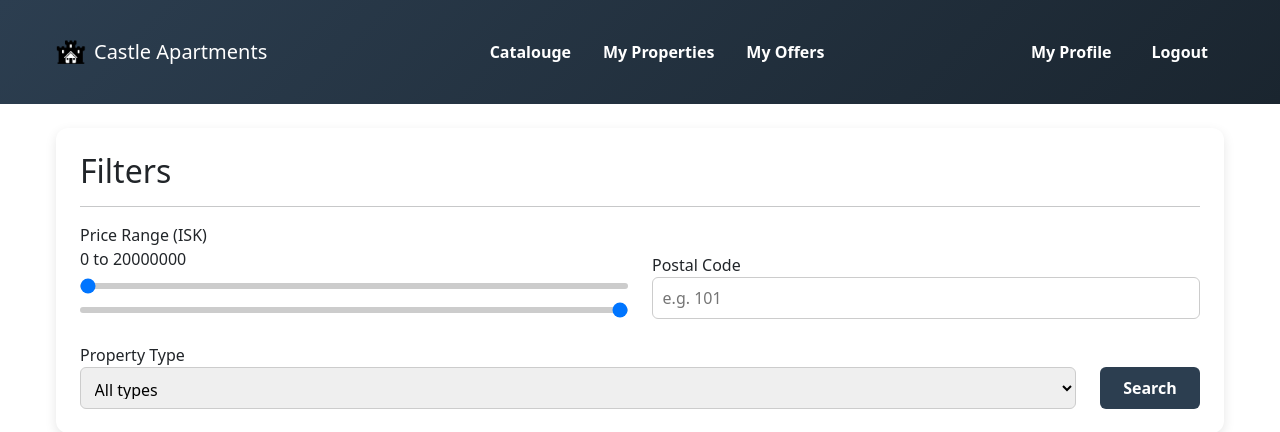
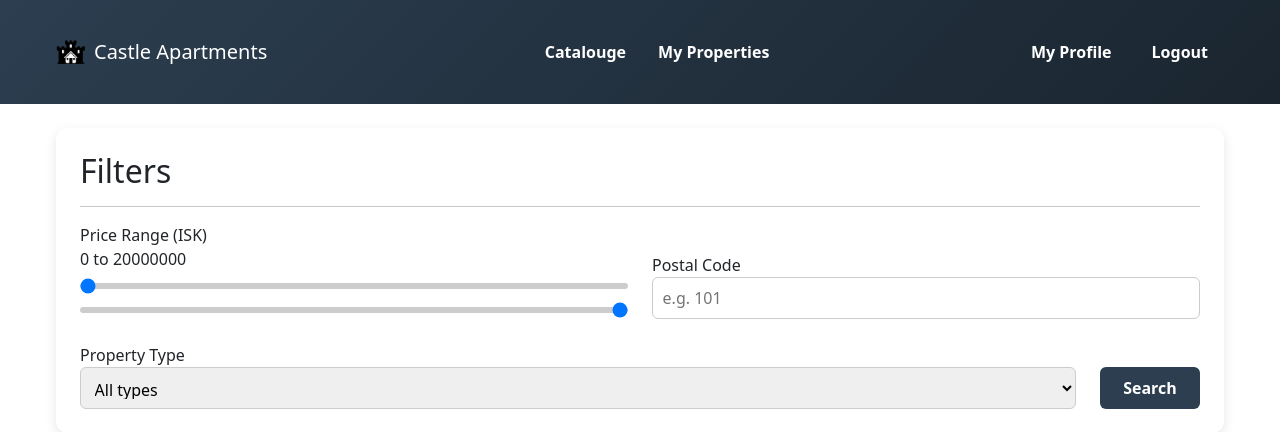
Before and after one commit to kristjansteinarsson/T-220-VLN2_Group-27, a Django app: page / in a window 1280 px wide. Shown: the top 432 px of the page. Run offline with Django 5.2, Linux system fonts and the light colour scheme; the visitor is signed in with stand-in values (Sample User, id 1); data that the repository does not hold is empty; some libraries are stand-ins or nearby versions.

Commit message:
UPDATE :: Tiny bug fix

```diff
--- a/castle_project/templates/_navigation.html
+++ b/castle_project/templates/_navigation.html
@@ -16,11 +16,6 @@
         <li class="nav-item">
           <a class="nav-link" href="{% url 'my-properties' %}">My Properties</a>
         </li>
-        {% if user.is_authenticated %}
-        <li class="nav-item">
-          <a class="nav-link" href="{% url 'my-offers' %}">My Offers</a>
-        </li>
-        {% endif %}
       </ul>
       <div class="d-flex">
           {% if request.user.is_authenticated %}
```
